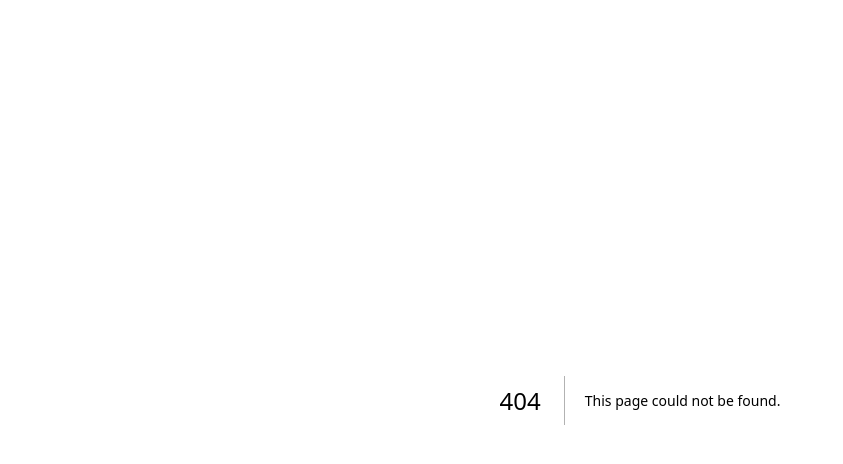
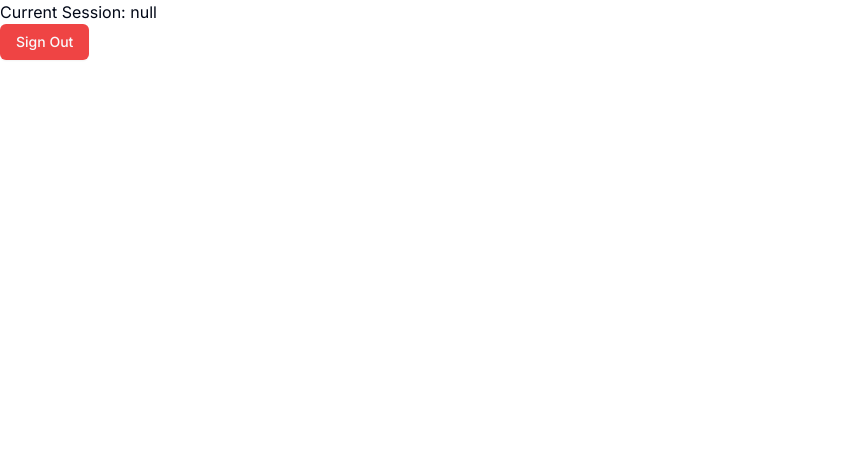
Before and after one commit to Niranjan-A-S/authkit, a Next.js app: page /settings in a window 1280 px wide. Before the commit this address had no page. Shown: the top 464 px of the page, without its empty margins (0-843 px from the left). Built offline with nearby package versions, Linux system fonts and the light colour scheme; no server answers.

Commit message:
feat: added sample settings protected page

```diff
--- /dev/null
+++ b/app/(protected)/settings/page.tsx
@@ -0,0 +1,17 @@
+import { auth, signOut } from '@/auth';
+import { Button } from '@/components/ui/button';
+
+export default async function SettingsPage() {
+    const session = await auth();
+    return <div>Current Session: {JSON.stringify(session)}
+        <form action={async () => {
+            'use server';
+            await signOut();
+        }}>
+            <Button
+                type="submit"
+                variant="destructive"
+            >Sign Out</Button>
+        </form>
+    </div>;
+}
```
